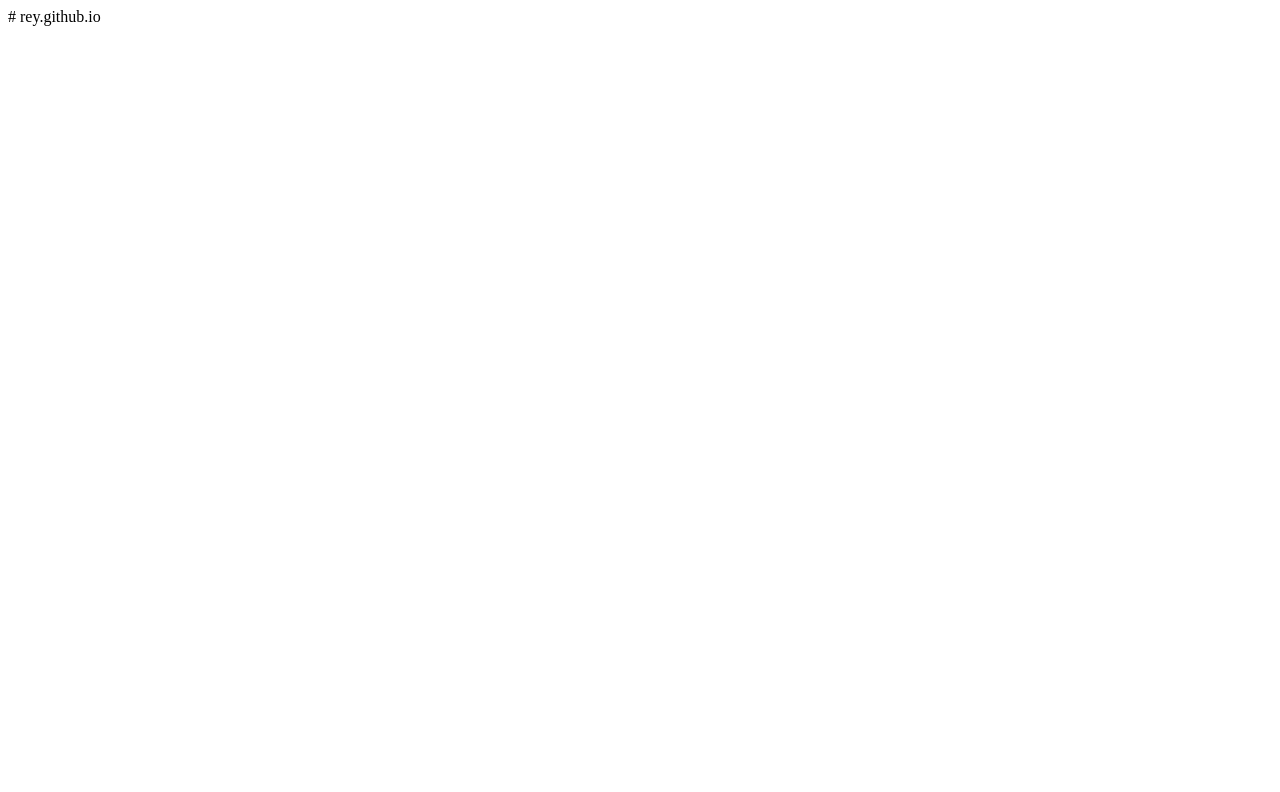
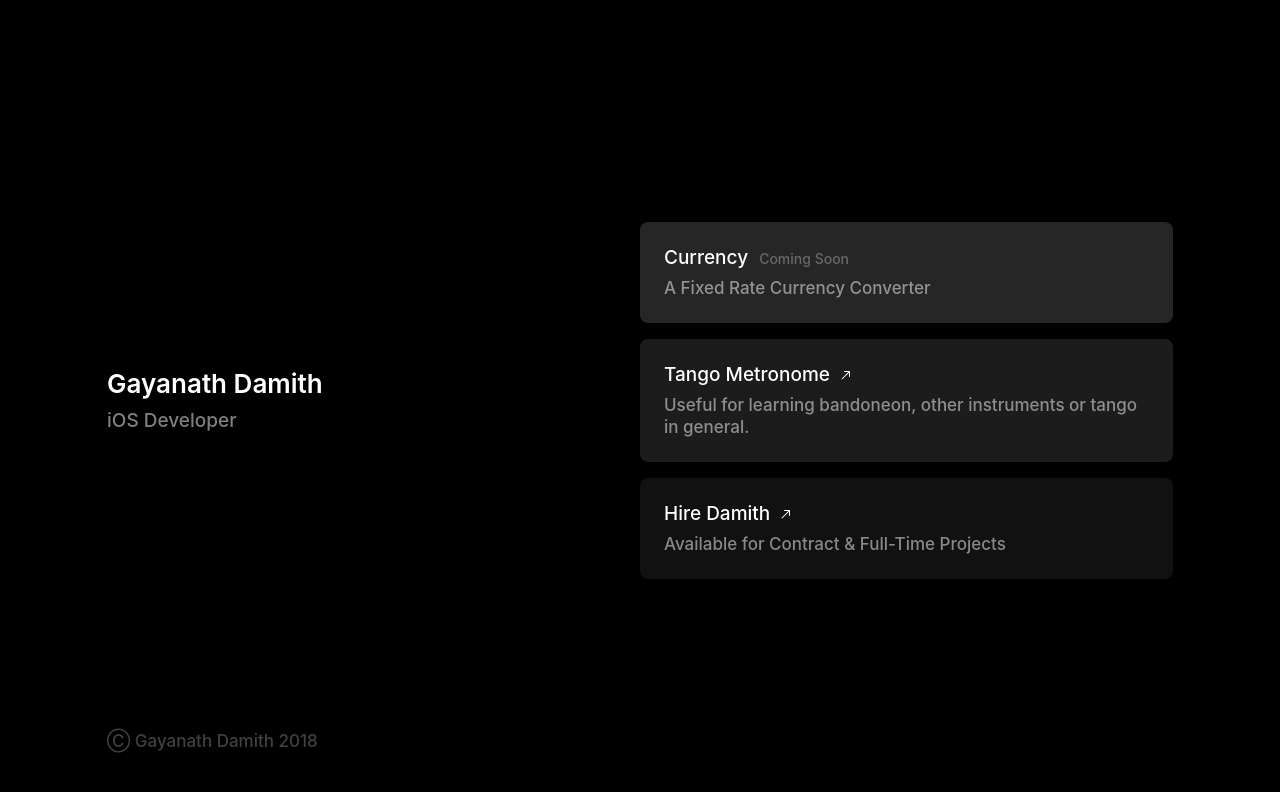
Before and after one commit to gayanathreynolds/rey.github.io, a plain HTML site: page index.html in a window 1280 px wide. Drawn offline with Linux system fonts and the light colour scheme.

Commit message:
Update index.html

```diff
--- a/index.html
+++ b/index.html
@@ -1 +1,80 @@
-# rey.github.io
+<!DOCTYPE html>
+<html><head><meta http-equiv="Content-Type" content="text/html; charset=UTF-8">
+
+    <meta http-equiv="x-ua-compatible" content="ie=edge">
+
+    <title>Gayanath Damith - iOS Developer</title>
+
+    <!-- SEO -->
+    <meta name="description" content="iOS Developer from Colombo, Sri Lanka">
+  	<meta name="keywords" content="iOS, App">
+  	<meta name="viewport" content="initial-scale=1">
+
+    <!-- CSS -->
+    <link rel="stylesheet" href="css/animate.css">
+    <link rel="stylesheet" href="css/reset.css">
+    <link rel="stylesheet" href="css/app.css">
+
+    <!-- Favicon -->
+    <!-- <link rel="shortcut icon" href="http://www.christopherlang.com.au/img/favicon.png"> -->
+
+    <!-- JS -->
+
+    <script src="js/jquery-2.1.3.min.js"></script>
+
+  </head>
+
+  <body class="animated fadeIn" data-gr-c-s-loaded="true">
+      <main>
+        <header>
+
+          <svg height="66px" xmlns="http://www.w3.org/2000/svg" xmlns:xlink="http://www.w3.org/1999/xlink" version="1.1">
+            <path id="path" d="m 0 26 h 1100">
+		          <animate attributeName="d" from="m0,26 h0" to="m0,26 h1100" dur="8s" begin="0.25s" fill="freeze" repeatCount="no-repeat"></animate>
+	          </path>
+
+            <path id="path-role" d="m 0 60 h 1100">
+		          <animate attributeName="d" from="m0,60 h0" to="m0,60 h1100" dur="8s" begin="1.9s" fill="freeze" repeatCount="no-repeat"></animate>
+	          </path>
+
+	          <text font-size="26" font-family="-apple-system, BlinkMacSystemFont, &quot;Segoe UI&quot;, Roboto, Helvetica, Arial, sans-serif, &quot;Apple Color Emoji&quot;, &quot;Segoe UI Emoji&quot;, &quot;Segoe UI Symbol&quot;" font-weight="600" fill="#fff">
+		          <textpath xlink:href="#path">Gayanath Damith</textpath>
+	          </text>
+
+  	         <text font-size="19" opacity="0.5" font-family="-apple-system, BlinkMacSystemFont, &quot;Segoe UI&quot;, Roboto, Helvetica, Arial, sans-serif, &quot;Apple Color Emoji&quot;, &quot;Segoe UI Emoji&quot;, &quot;Segoe UI Symbol&quot;" font-weight="500" fill="#fff">
+		             <textpath xlink:href="#path-role">iOS Developer</textpath>
+	           </text>
+          </svg>
+
+        </header>
+      </main>
+
+      <section class="animated fadeInUp">
+        <ul>
+          <a href="http://alexvanderzon.com/currency/" target="_blank">
+            <li class="currency">
+                <h4>Currency</h4>
+                <i>Coming Soon</i>
+                <p>A Fixed Rate Currency Converter</p>
+            </li></a>
+          <a href="https://itunes.apple.com/us/app/tango-metronome/id1255645753" target="_blank">
+              <li class="expenses">
+                  <h4>Tango Metronome</h4>
+                  <svg fill="none" height="9" viewBox="0 0 9 9" width="9" xmlns="http://www.w3.org/2000/svg"><path clip-rule="evenodd" d="m3.00001 0c-.27616 0-.5.223877-.5.5s.22384.5.5.5h3.79294l-6.646489 6.64648c-.1952815.19519-.1952815.51185 0 .70704.195252.19531.511841.19531.707093 0l6.646456-6.64649v3.79297c0 .27612.22384.5.5.5.27615 0 .5-.22388.5-.5v-5c0-.276123-.22385-.5-.5-.5z" fill="#fff" fill-rule="evenodd" transform="translate(.5)"></path></svg>
+                  <p>Useful for learning bandoneon, other instruments or tango in general.</p>
+              </li></a>
+          <a href="mailto:gdan994@gmail.com" target="_blank">
+            <li>
+              <h4>Hire Damith</h4>
+              <svg fill="none" height="9" viewBox="0 0 9 9" width="9" xmlns="http://www.w3.org/2000/svg"><path clip-rule="evenodd" d="m3.00001 0c-.27616 0-.5.223877-.5.5s.22384.5.5.5h3.79294l-6.646489 6.64648c-.1952815.19519-.1952815.51185 0 .70704.195252.19531.511841.19531.707093 0l6.646456-6.64649v3.79297c0 .27612.22384.5.5.5.27615 0 .5-.22388.5-.5v-5c0-.276123-.22385-.5-.5-.5z" fill="#fff" fill-rule="evenodd" transform="translate(.5)"></path></svg>
+              <p>Available for Contract &amp; Full-Time Projects</p>
+            </li></a>
+        </ul>
+      </section>
+
+      <footer class="animated fadeIn-delay">
+        <p>Ⓒ Gayanath Damith 2018</p>
+      </footer>
+
+
+</body></html>
```
